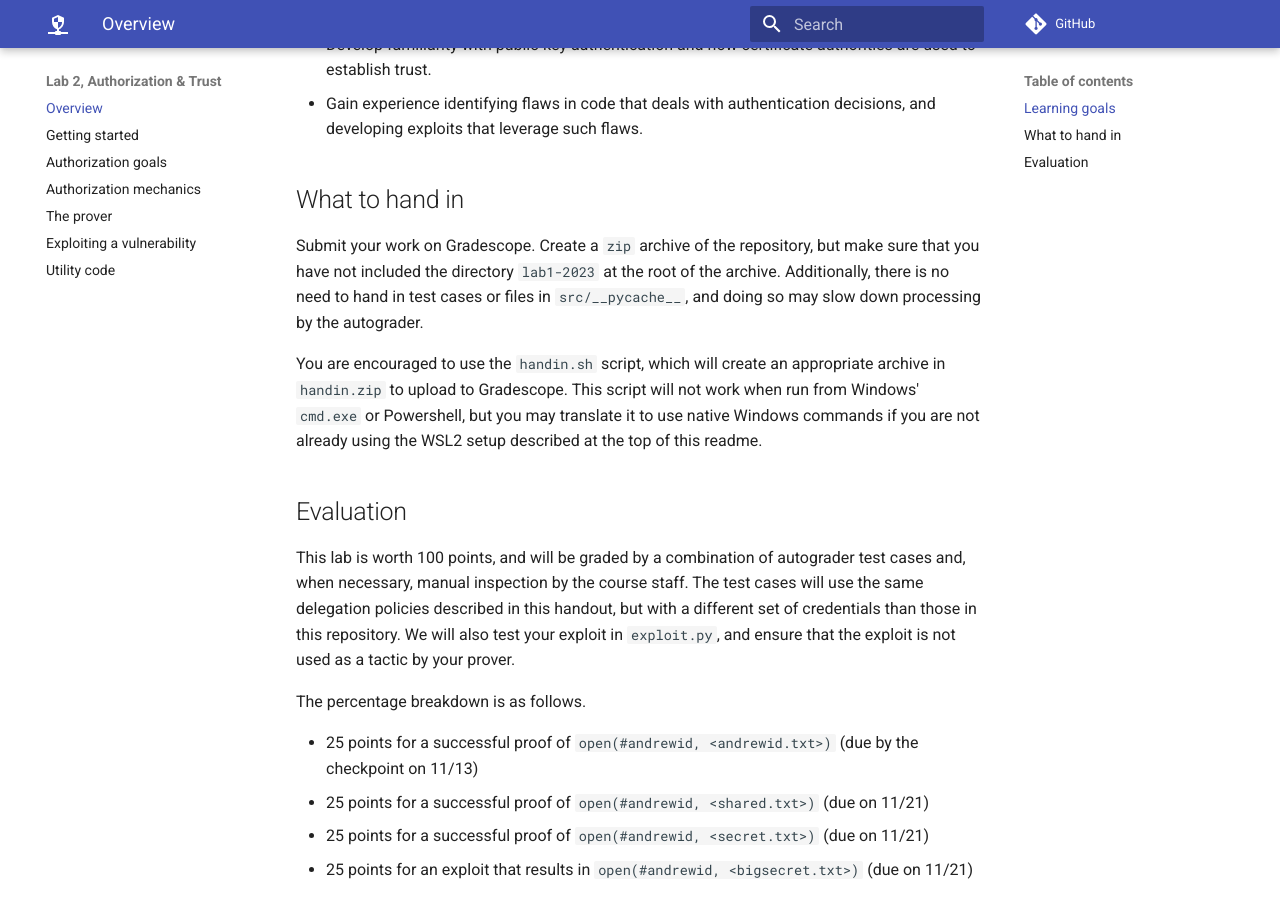
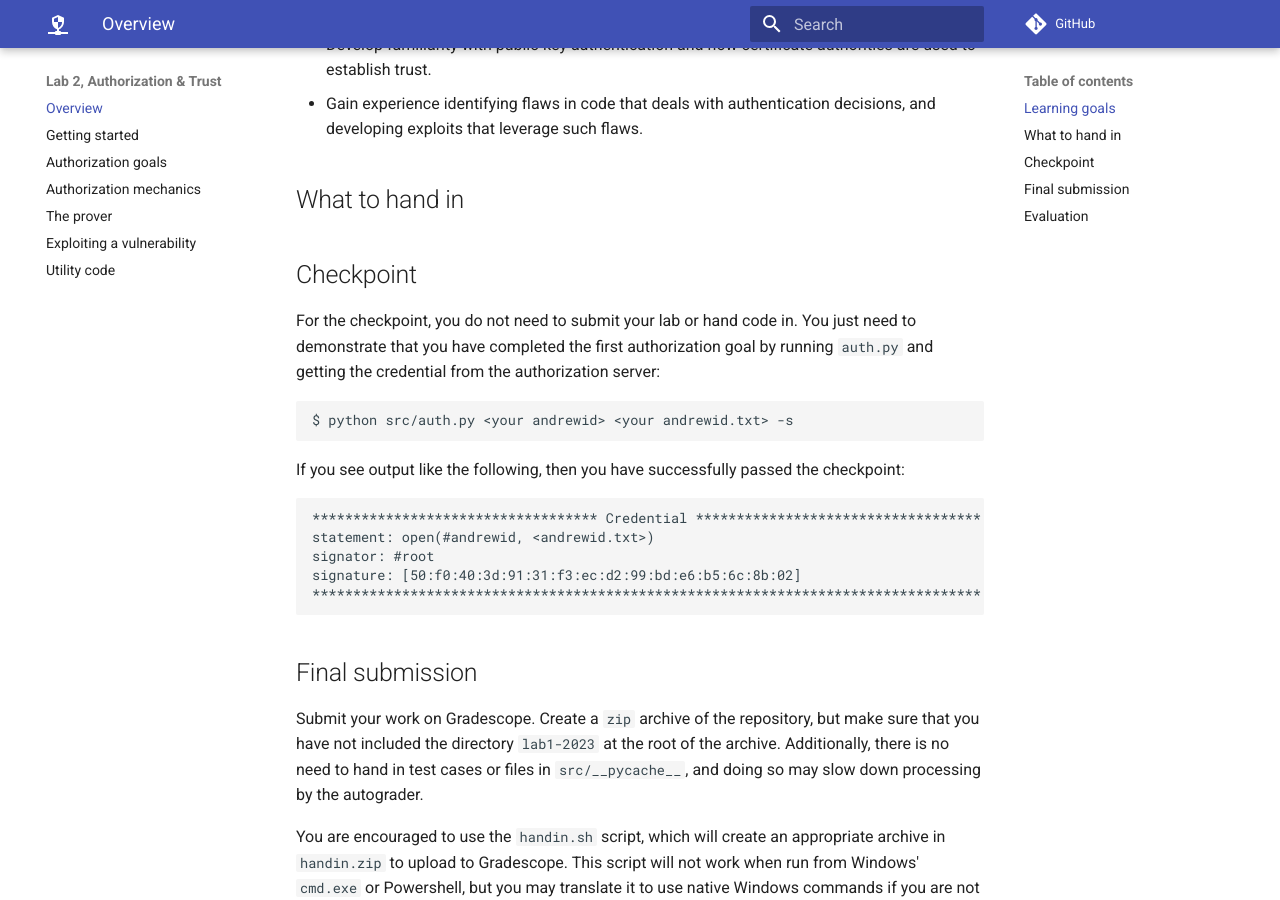
Before and after one commit to 15316-cmu/lab2-2023, an MkDocs documentation site: the page built from docs/index.md, in a window 1280 px wide and 900 px high, scrolled down 706 px. Built offline with MkDocs 1.6.1 and Material for MkDocs 9.7.7, drawn with Linux system fonts in a browser that asks for light colours; comment, search, counter and statistics services are not loaded.

Commit message:
Updated handin instructions

````diff
--- a/docs/index.md
+++ b/docs/index.md
@@ -12,6 +12,23 @@ Having implemented the client, you will turn your attention to the authorization
 * Gain experience identifying flaws in code that deals with authentication decisions, and developing exploits that leverage such flaws.
 
 ## What to hand in
+
+## Checkpoint
+
+For the checkpoint, you do not need to submit your lab or hand code in. You just need to demonstrate that you have completed the first authorization goal by running `auth.py` and getting the credential from the authorization server:
+```
+$ python src/auth.py <your andrewid> <your andrewid.txt> -s
+```
+If you see output like the following, then you have successfully passed the checkpoint:
+```
+*********************************** Credential ***********************************
+statement: open(#andrewid, <andrewid.txt>)
+signator: #root
+signature: [50:f0:40:3d:91:31:f3:ec:d2:99:bd:e6:b5:6c:8b:02]
+**********************************************************************************
+```
+
+## Final submission
 
 Submit your work on Gradescope. Create a `zip` archive of the repository, but make sure that you have not included the directory `lab1-2023` at the root of the archive. Additionally, there is no need to hand in test cases or files in `src/__pycache__`, and doing so may slow down processing by the autograder.
 
````
Also changed, not shown: README.md (+17 -0 lines).
